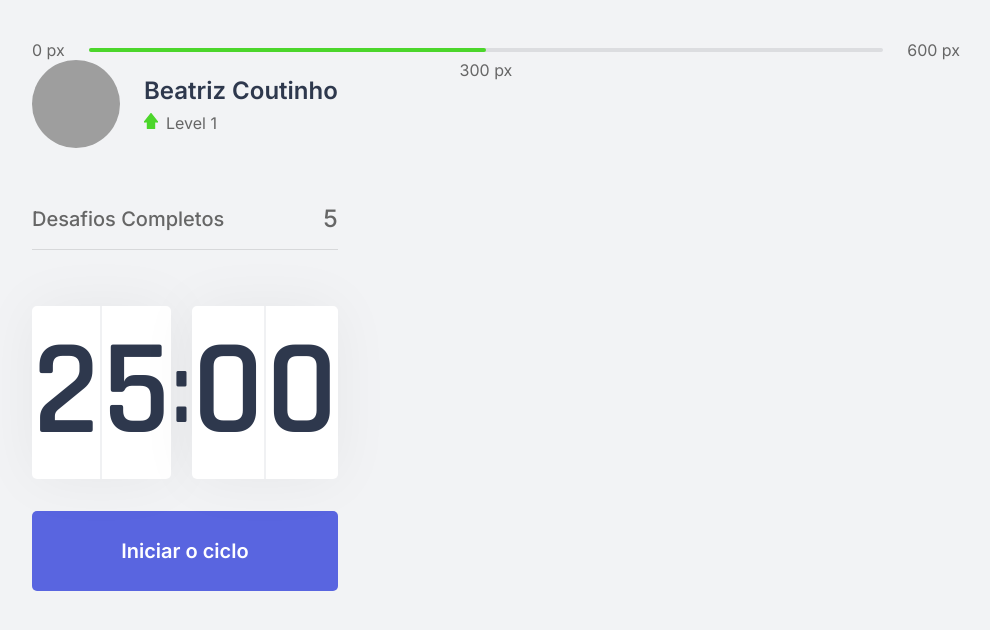
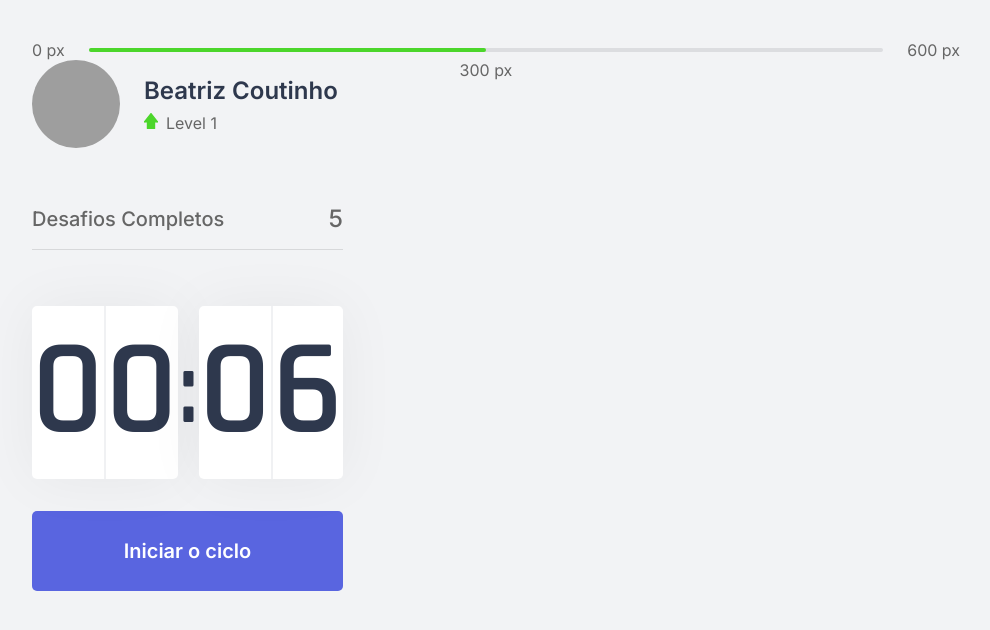
Before and after one commit to bibiacoutinho/NLW4Moveit, a Next.js app: page / in a window 1280 px wide. Shown: the top 630 px of the page, without its empty margins (144-1134 px from the left). Built offline with nearby package versions, Linux system fonts and the light colour scheme; grey boxes are pictures that could not be loaded.

Commit message:
aula3: countdown finalizado

```diff
--- a/src/components/Countdown.tsx
+++ b/src/components/Countdown.tsx
@@ -1,9 +1,12 @@
 import { useState, useEffect } from 'react';
 import styles from '../styles/components/Countdown.module.css';
 
+let countdownTimeout: NodeJS.Timeout;
+
 export function Countdown() {
-    const [time, setTime] = useState(25 * 60)
+    const [time, setTime] = useState(0.1 * 60)
     const [isActive, setIsActive] = useState(false);
+    const [hasFinished, setHasFinished] = useState(false);
 
     const minutes = Math.floor(time / 60);
     const seconds = time % 60;
@@ -17,11 +20,20 @@
 
     useEffect(() => {
         if (isActive && time > 0) {
-            setTimeout(() => {
+            countdownTimeout = setTimeout(() => {
                 setTime(time - 1);
             }, 1000)
+        } else if (isActive && time == 0) {
+            setHasFinished(true);
+            setIsActive(false);
         }
     }, [isActive, time])
+
+    function resetCountdown() {
+        clearTimeout(countdownTimeout);
+        setIsActive(false);
+        setTime(0.1 * 60);
+    }
 
     return (
         <div>
@@ -37,11 +49,21 @@
                 </div>
             </div>
 
+            { hasFinished ? (
+                <button
+                    disabled
+                    type="button"
+                    className={styles.countdownButton}>
+
+                    Ciclo encerrado
+                </button>
+            ) : (
+                    <>
                         { isActive ? (
                             <button
                                 type="button"
                                 className={`${styles.countdownButton} ${styles.countdownButtonActive}`}
-                    onClick={startCountdown}>
+                                onClick={resetCountdown}>
 
                                 Abandonar ciclo
                             </button>) : (
@@ -53,6 +75,8 @@
                                     Iniciar o ciclo
                                 </button>
                             )}
+                    </>
+                )}
         </div>
     );
 }
--- a/src/styles/components/Countdown.module.css
+++ b/src/styles/components/Countdown.module.css
@@ -61,7 +61,7 @@
 
 }
 
-.countdownButton:hover{
+.countdownButton:not(:disabled):hover{
     background-color: var(--blue-dark);
 }
 
@@ -70,7 +70,13 @@
     color: var(--title);
 }
 
-.countdownButtonActive:hover {
+.countdownButtonActive:not(:disabled):hover {
     background-color: var(--red);
     color: var(--white);
 }
+
+.countdownButton:disabled {
+    background-color: var(--white);
+    color: var(--text);
+    cursor: not-allowed;
+}
```
Lines whose indentation alone changed are shown as unchanged.
